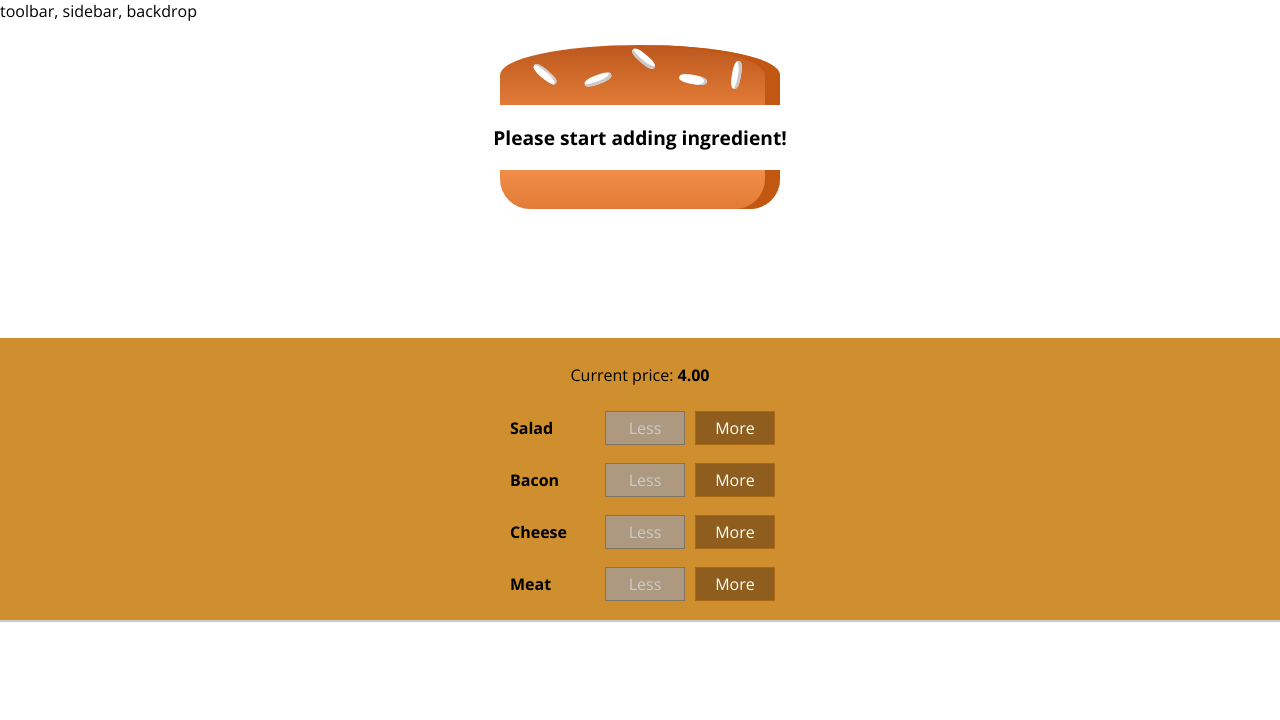
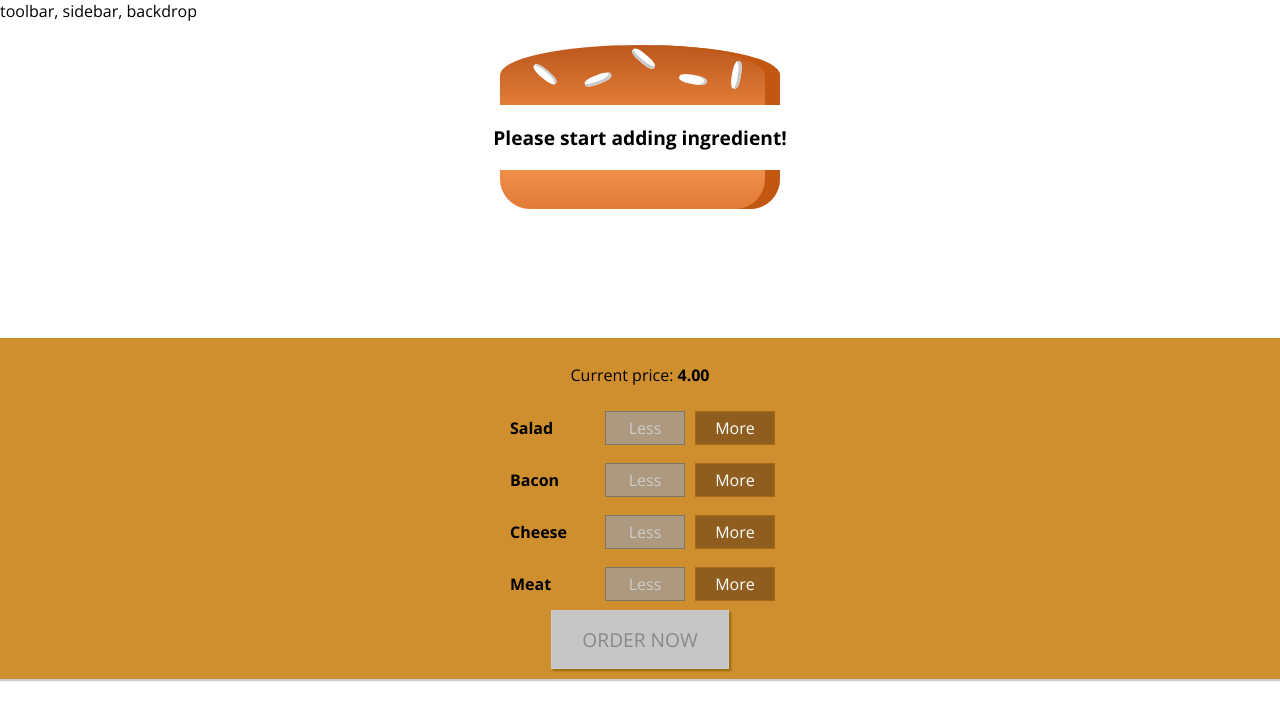
Before and after one commit to rafliandreansyah/ReactBurgerApp, a React app: page / in a window 1280 px wide. Shown: the top 720 px of the page. Built offline with nearby package versions, Linux system fonts and the light colour scheme.

Commit message:
Menambah state purchasable dan order button, Jika ingredients < 0 maka button disabled

```diff
--- a/src/components/Burger/BuildControls/BuildControls.css
+++ b/src/components/Burger/BuildControls/BuildControls.css
@@ -8,3 +8,33 @@
   margin: auto;
   padding: 10px 0px;
 }
+
+.OrderButton {
+  background-color: #dad735;
+  outline: none;
+  cursor: pointer;
+  border: 1px solid #966909;
+  color: #966909;
+  font-family: inherit;
+  font-size: 1.2em;
+  padding: 15px 30px;
+  box-shadow: 2px 2px 2px #966909;
+}
+
+.OrderButton:hover,
+.OrderButton:active {
+  background-color: #a0db41;
+  border: 1px solid #966909;
+  color: #966909;
+}
+
+.OrderButton:disabled {
+  background-color: #c7c6c6;
+  cursor: not-allowed;
+  border: 1px solid #ccc;
+  color: #888888;
+}
+
+.OrderButton:not(:disabled) {
+  animation: enable 0.3s linear;
+}
--- a/src/components/Burger/BuildControls/BuildControls.js
+++ b/src/components/Burger/BuildControls/BuildControls.js
@@ -26,6 +26,9 @@
         />
       );
     })}
+    <button className={classes.OrderButton} disabled={!props.purchasable}>
+      ORDER NOW
+    </button>
   </div>
 );
 
--- a/src/containers/BurgerBuilder/BurgerBuilder.js
+++ b/src/containers/BurgerBuilder/BurgerBuilder.js
@@ -20,7 +20,20 @@
       meat: 0,
     },
     totalPrice: 4,
+    purchasable: false,
   };
+
+  updatePurchaseState(ingredients) {
+    const sum = Object.keys(ingredients)
+      .map((igKeys) => {
+        return ingredients[igKeys];
+      })
+      .reduce((sum, el) => {
+        return sum + el;
+      }, 0);
+
+    this.setState({ purchasable: sum > 0 });
+  }
 
   addedIngredientHandler = (type) => {
     const oldCount = this.state.ingredients[type];
@@ -36,6 +49,7 @@
       ingredients: updateIngredient,
       totalPrice: newPrice,
     });
+    this.updatePurchaseState(updateIngredient);
   };
   removeIngredientHandler = (type) => {
     const oldCount = this.state.ingredients[type];
@@ -54,6 +68,7 @@
       ingredients: updateIngredient,
       totalPrice: newPrice,
     });
+    this.updatePurchaseState(updateIngredient);
   };
 
   render() {
@@ -71,6 +86,7 @@
           addIngredients={this.addedIngredientHandler}
           removeIngredients={this.removeIngredientHandler}
           disabled={disableInfo}
+          purchasable={this.state.purchasable}
           price={this.state.totalPrice}
         />
       </Aux>
```
